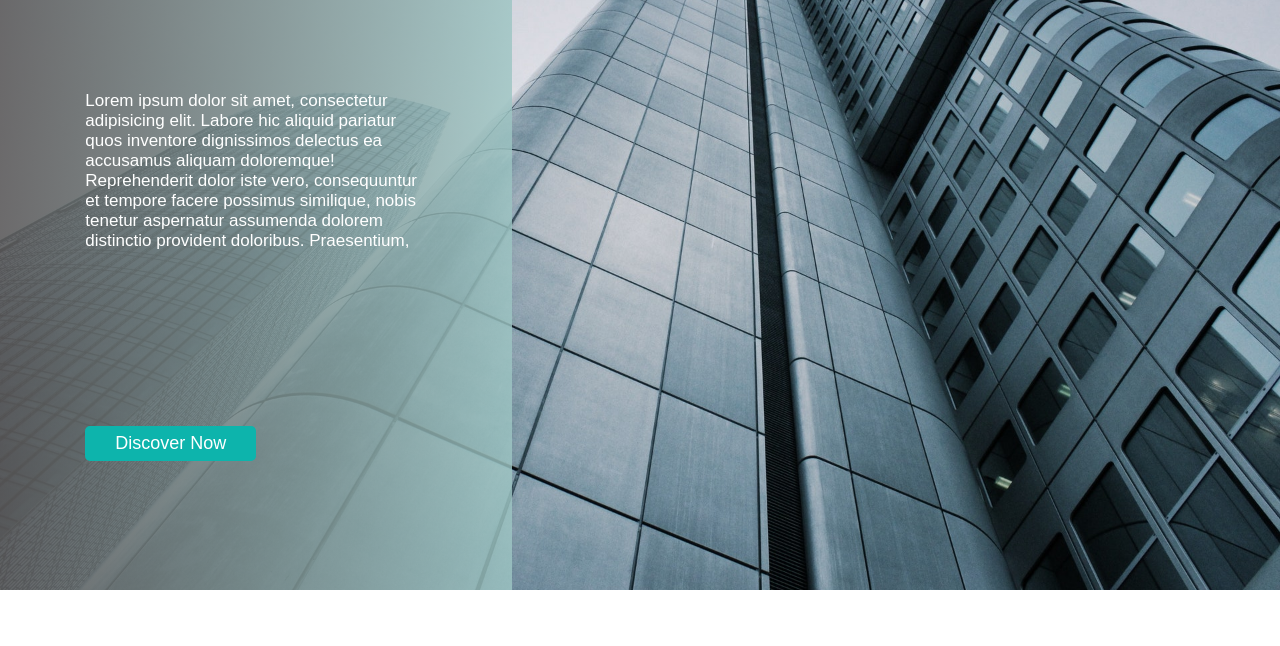
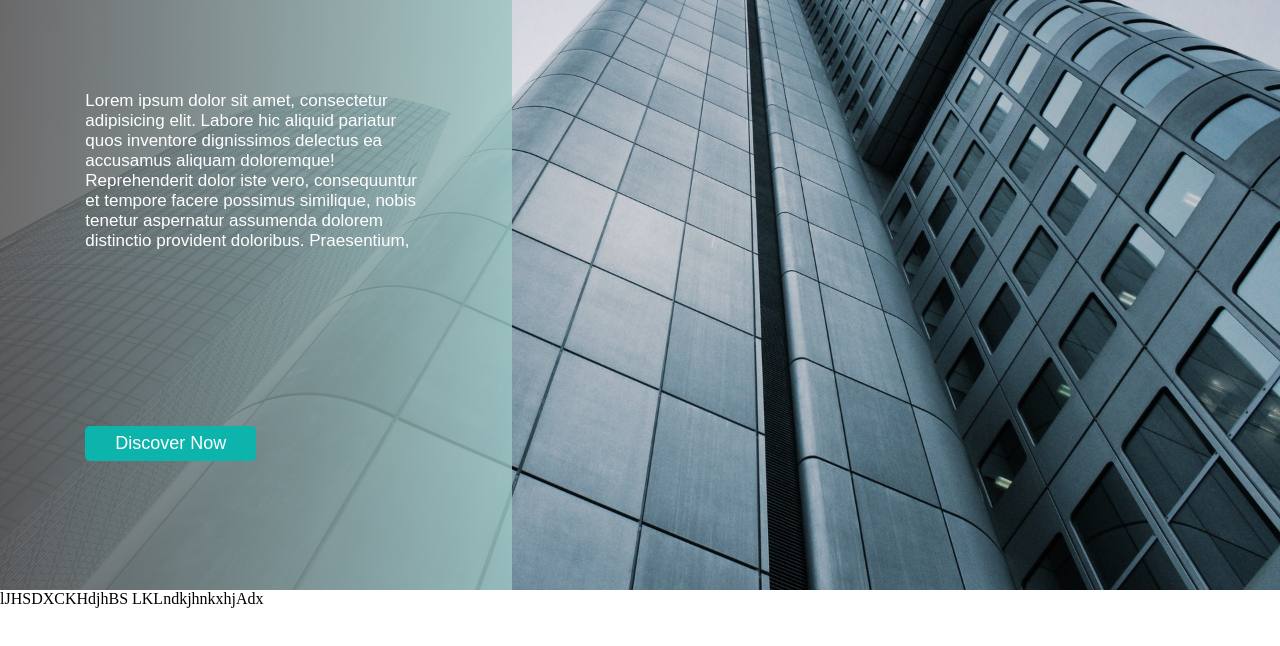
Before and after one commit to maryam-ansaripour/homwork, a plain HTML site: page header-2.html in a window 1280 px wide. Shown: the part 130-776 px from the top of the page. Drawn offline with Linux system fonts and the light colour scheme.

Commit message:
test commit

```diff
--- a/header-2.html
+++ b/header-2.html
@@ -32,4 +32,6 @@
       </div>
     </header>
   </body>
+
+  lJHSDXCKHdjhBS LKLndkjhnkxhjAdx
 </html>
```
